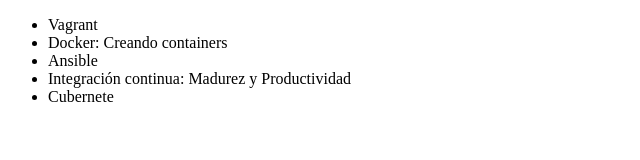
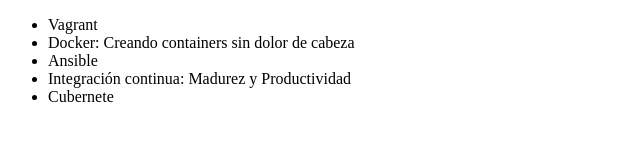
Before and after one commit to EnriqueValverd/Alura-git, a plain HTML site: page index.html in a window 1280 px wide. Shown: the whole page, without its empty margins (0-640 px from the left). Drawn offline with Linux system fonts and the light colour scheme.

Commit message:
actualizando curso docker

```diff
--- a/index.html
+++ b/index.html
@@ -7,7 +7,7 @@
 <body>
      <ul>
          <li> Vagrant </li>
-         <li> Docker: Creando containers </li>
+         <li> Docker: Creando containers sin dolor de cabeza </li>
          <li> Ansible </li>
          <li> Integración continua: Madurez y Productividad </li>
          <li> Cubernete</li>
```
